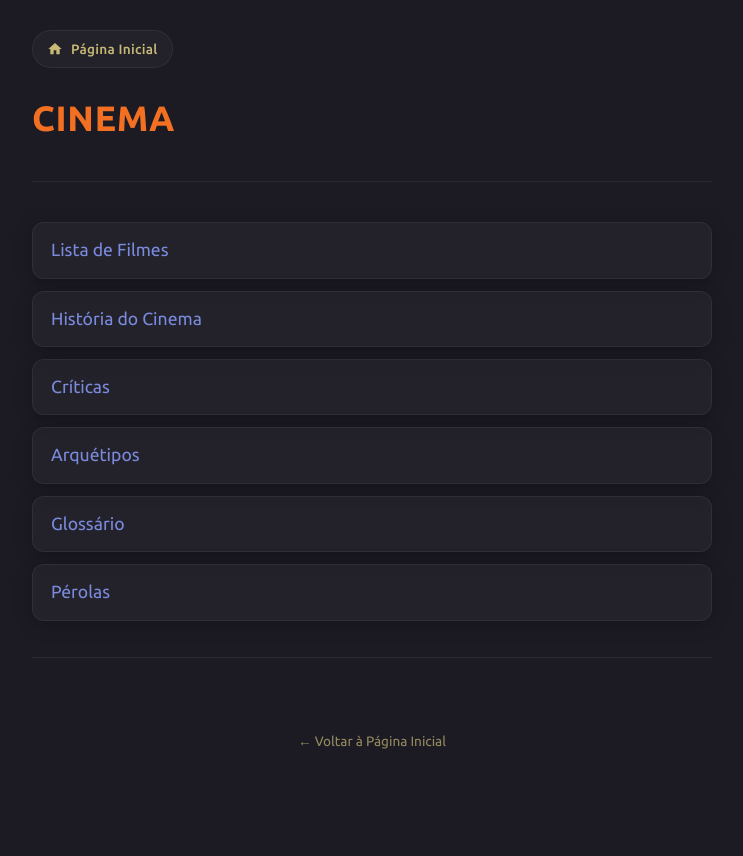
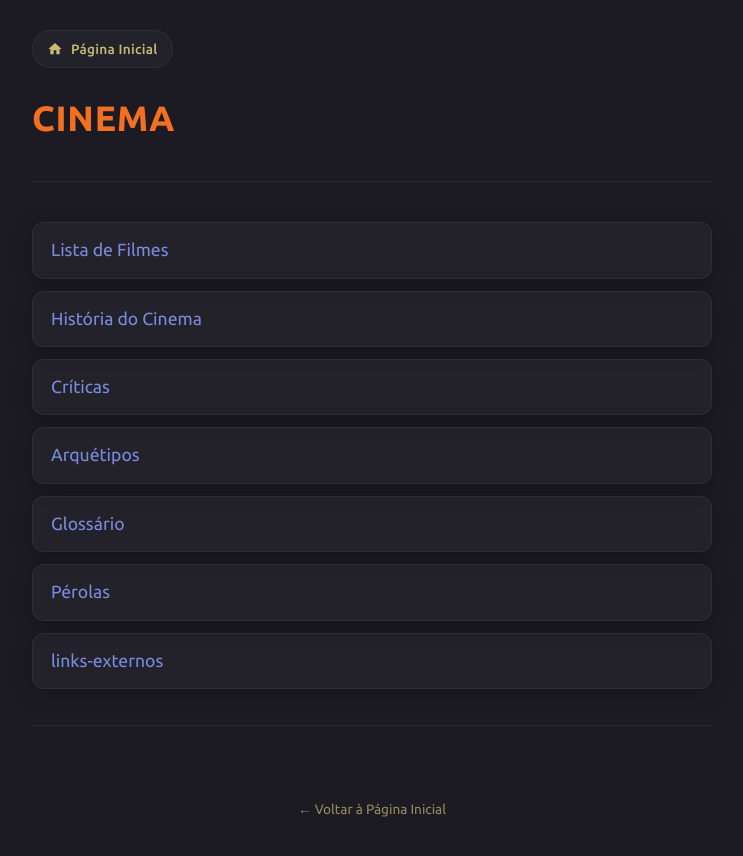
Before and after one commit to joaquim-capitao/aquele-filme, a Jekyll site: the page index.html, which Jekyll copies as it is, in a window 1280 px wide. Shown: the top 856 px of the page, without its empty margins (268-1011 px from the left). Built offline with Jekyll 4.4.1, drawn with Linux system fonts in a browser that asks for light colours.

Commit message:
Update index.html

```diff
--- a/index.html
+++ b/index.html
@@ -242,6 +242,7 @@
      <li><a href="https://joaquim-capitao.github.io/aquele-filme/arquetipos"><span class="title">Arquétipos</span></a></li>
      <li><a href="https://joaquim-capitao.github.io/aquele-filme/glossario"><span class="title">Glossário</span></a></li>
      <li><a href="https://joaquim-capitao.github.io/aquele-filme/perolas"><span class="title">Pérolas</span></a></li>
+     <li><a href="https://joaquim-capitao.github.io/aquele-filme/links-externos"><span class="title">links-externos</span></a></li>
 
 
     </ul>
```
